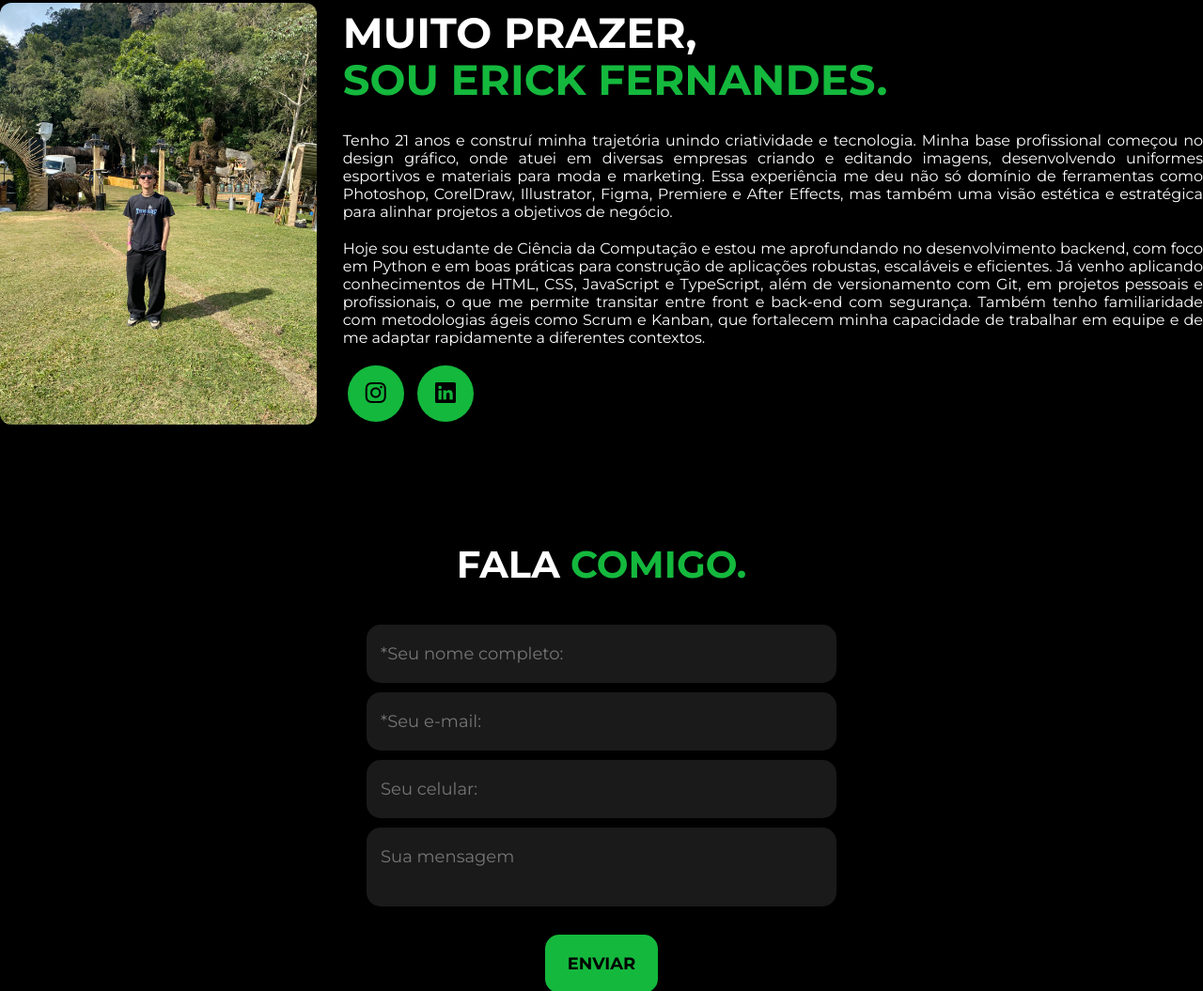
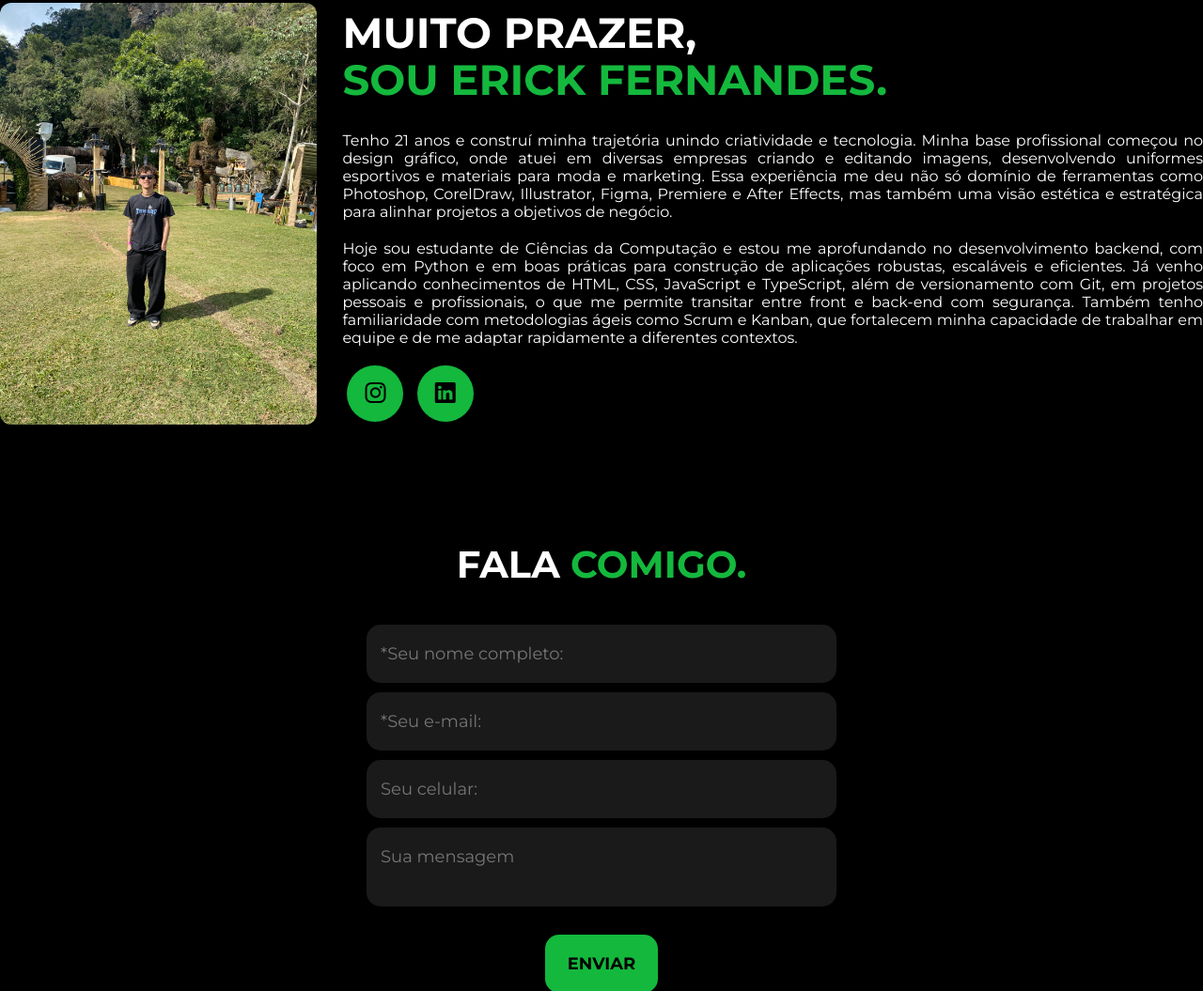
Before and after one commit to erickfernandesm/personal-portfolio, a plain HTML site: page index.html in a window 1280 px wide. Shown: the part 1253-2308 px from the top of the page at 94% size. Drawn offline with nearby package versions, Linux system fonts and the light colour scheme.

Commit message:
feature3

```diff
--- a/index.html
+++ b/index.html
@@ -113,7 +113,7 @@
                     <div class="txt-sobre">
                         <h2>MUITO PRAZER, <span>SOU ERICK FERNANDES.</span></h2>
                         <p>Tenho 21 anos e construí minha trajetória unindo criatividade e tecnologia. Minha base profissional começou no design gráfico, onde atuei em diversas empresas criando e editando imagens, desenvolvendo uniformes esportivos e materiais para moda e marketing. Essa experiência me deu não só domínio de ferramentas como Photoshop, CorelDraw, Illustrator, Figma, Premiere e After Effects, mas também uma visão estética e estratégica para alinhar projetos a objetivos de negócio.</p>
-                        <p>Hoje sou estudante de Ciência da Computação e estou me aprofundando no desenvolvimento backend, com foco em Python e em boas práticas para construção de aplicações robustas, escaláveis e eficientes. Já venho aplicando conhecimentos de HTML, CSS, JavaScript e TypeScript, além de versionamento com Git, em projetos pessoais e profissionais, o que me permite transitar entre front e back-end com segurança. Também tenho familiaridade com metodologias ágeis como Scrum e Kanban, que fortalecem minha capacidade de trabalhar em equipe e de me adaptar rapidamente a diferentes contextos.</p>
+                        <p>Hoje sou estudante de Ciências da Computação e estou me aprofundando no desenvolvimento backend, com foco em Python e em boas práticas para construção de aplicações robustas, escaláveis e eficientes. Já venho aplicando conhecimentos de HTML, CSS, JavaScript e TypeScript, além de versionamento com Git, em projetos pessoais e profissionais, o que me permite transitar entre front e back-end com segurança. Também tenho familiaridade com metodologias ágeis como Scrum e Kanban, que fortalecem minha capacidade de trabalhar em equipe e de me adaptar rapidamente a diferentes contextos.</p>
 
                         <div class="btn-social">
                             <a href="https://www.instagram.com/erickickflip/" target="_blank"><button><i class="bi bi-instagram"></i></button></a>
```
